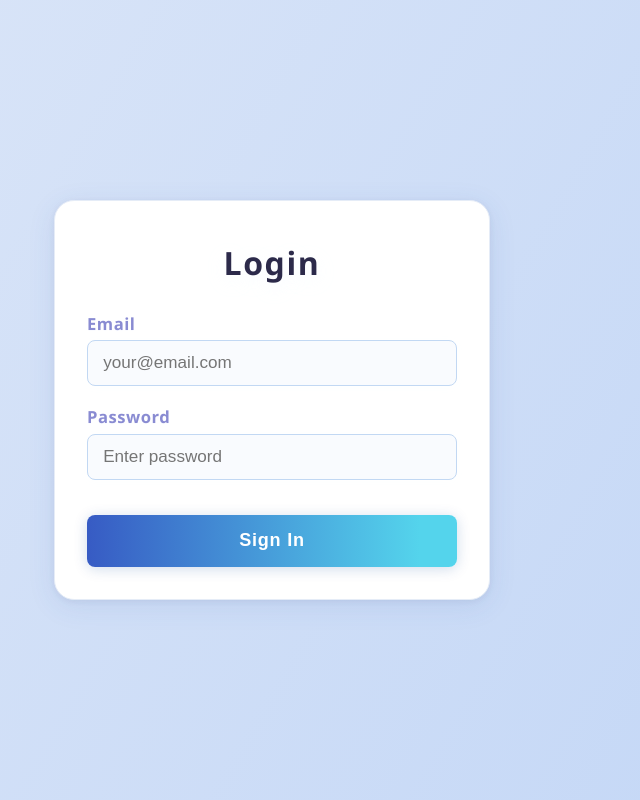
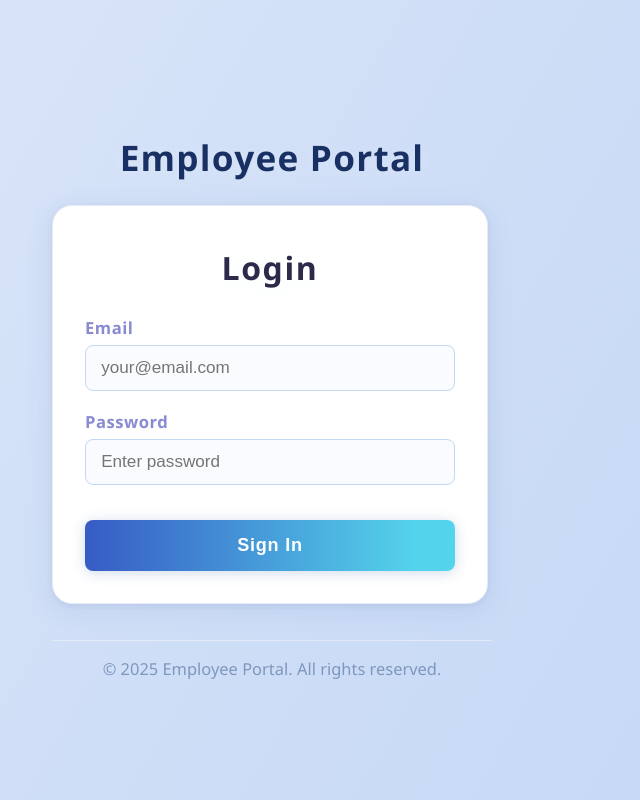
Before and after one commit to abijith-2002/login-sample, a React (Create React App) app: page /login in a window 1280 px wide. Shown: the whole page, without its empty margins (368-1008 px from the left). Built offline with nearby package versions, Linux system fonts and the light colour scheme.

Commit message:
CheckPoint

```diff
--- a/src/components/Login.css
+++ b/src/components/Login.css
@@ -5,6 +5,44 @@
   justify-content: center;
   background:
     linear-gradient(120deg, #dde7f8 0%, #c2d6f6 100%);
+}
+
+/* New: Page Wrapper to ensure layout for header/footer */
+.login-page-wrapper {
+  width: 100vw;
+  max-width: 440px;
+  display: flex;
+  flex-direction: column;
+  align-items: stretch;
+  min-height: 90vh;
+  justify-content: center;
+  position: relative;
+}
+
+/* New: Title styles */
+.login-title-header {
+  margin-bottom: 0.5rem;
+  text-align: center;
+}
+
+.portal-title {
+  font-size: 2.2rem;
+  font-weight: bold;
+  letter-spacing: 0.035em;
+  margin: 1.5rem 0 1rem 0;
+  color: #183063;
+  text-shadow: 0 3px 16px #e6f2ff66, 0 0px 0px #fff;
+}
+
+/* New: Footer styles */
+.login-footer {
+  text-align: center;
+  margin-top: 2.2rem;
+  padding: 1rem 0 0.7rem 0;
+  font-size: 1.028rem;
+  color: #7892b9;
+  opacity: 0.93;
+  border-top: 1.5px solid #e5ecf7;
 }
 
 .login-card {
--- a/src/components/Login.js
+++ b/src/components/Login.js
@@ -66,6 +66,11 @@ export default function Login() {
 
   return (
     <div className="login-container">
+      <div className="login-page-wrapper">
+        {/* Page Title */}
+        <header className="login-title-header">
+          <h1 className="portal-title">Employee Portal</h1>
+        </header>
         <form className="login-card" onSubmit={handleSubmit}>
           <h2>Login</h2>
           {error && <div className="login-error">{error}</div>}
@@ -97,6 +102,11 @@ export default function Login() {
             Sign In
           </button>
         </form>
+        {/* Footer */}
+        <footer className="login-footer">
+          <span>© {new Date().getFullYear()} Employee Portal. All rights reserved.</span>
+        </footer>
+      </div>
     </div>
   );
 }
```
Also changed, not shown: 2 other files (tests, documents, lock files or other folders). Lines whose indentation alone changed are shown as unchanged.
